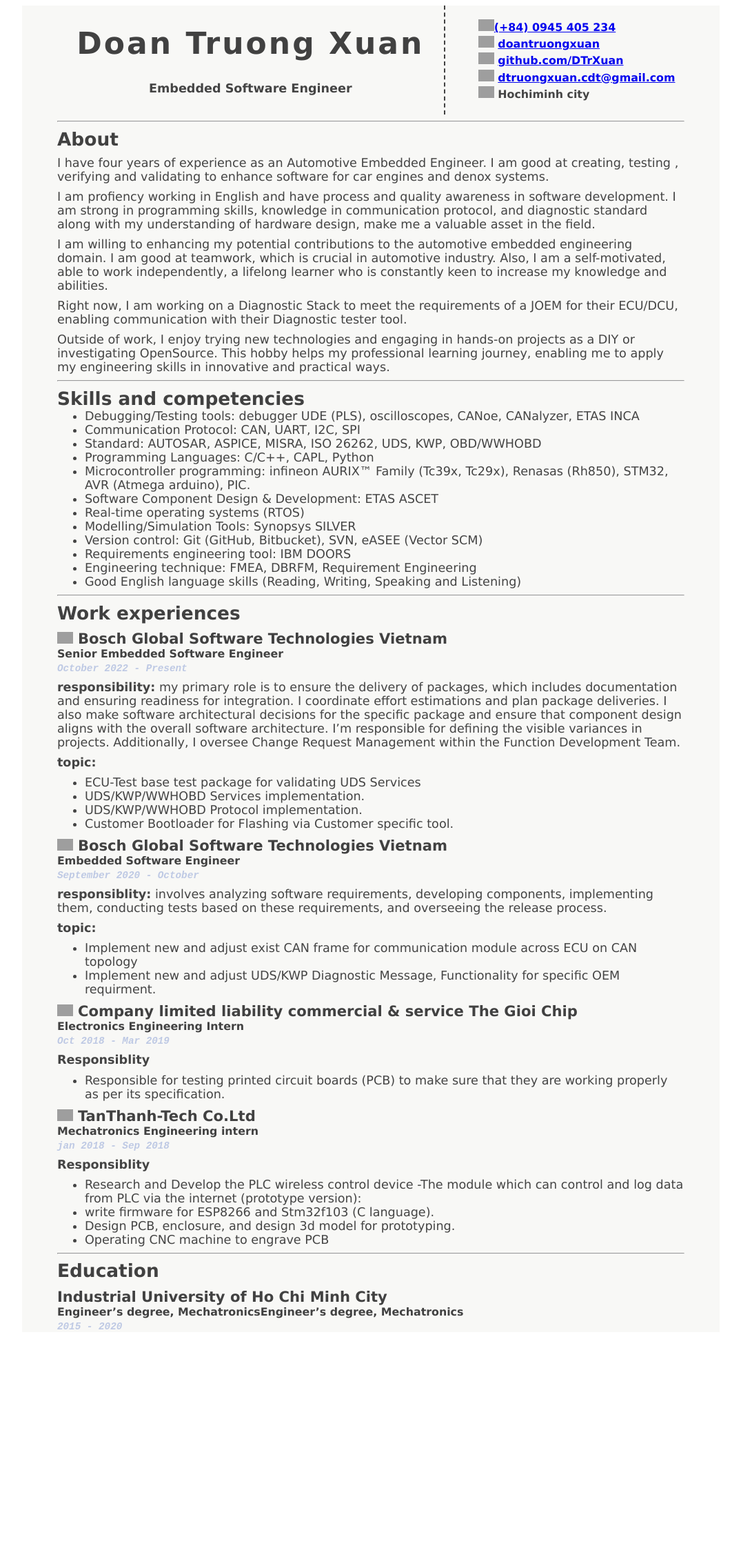
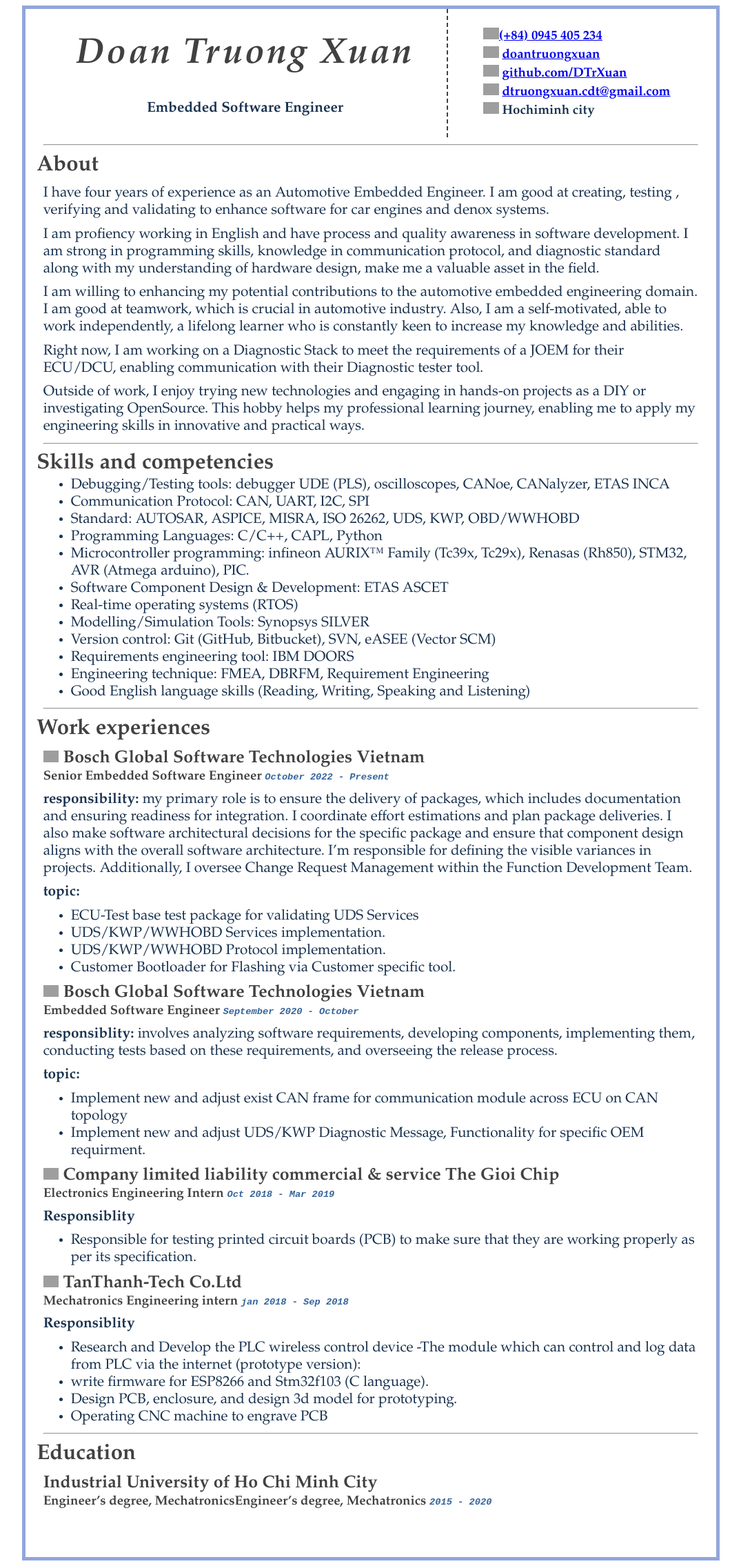
Before and after one commit to DTrXuan/my_cv, a Jekyll site: the page built from index.md, in a window 1280 px wide. Shown: the whole page at 69% size, without its empty margins (102-1177 px from the left). Built offline with Jekyll 4.4.1, drawn with Linux system fonts in a browser that asks for light colours; before the commit the page ends 1939 px from its top, so only the background shows below that; grey boxes are pictures that could not be loaded.

Commit message:
update cv

```diff
--- a/index.md
+++ b/index.md
@@ -2,6 +2,7 @@
   layout: cv
   title: Doan Truong Xuan's CV
 ---
+
 <div class="personalinfo">
   <div class="column" id="leftcol">
     <h1 class="name">Doan Truong Xuan</h1>
@@ -42,6 +43,7 @@ Outside of work, I enjoy trying new technologies and engaging in hands-on projec
 
 ## Skills and competencies
 
+
 - Debugging/Testing tools: debugger UDE (PLS), oscilloscopes, CANoe, CANalyzer, ETAS INCA
 - Communication Protocol: CAN, UART, I2C, SPI
 - Standard: AUTOSAR, ASPICE, MISRA, ISO 26262, UDS, KWP, OBD/WWHOBD
@@ -55,17 +57,14 @@ Outside of work, I enjoy trying new technologies and engaging in hands-on projec
 - Engineering technique: FMEA, DBRFM, Requirement Engineering
 - Good English language skills (Reading, Writing, Speaking and Listening)
 
+
 ---
-
 ## Work experiences
 
 {:.company}
 ### ![icon](https://upload.wikimedia.org/wikipedia/commons/thumb/1/16/Bosch-logo.svg/433px-Bosch-logo.svg.png) Bosch Global Software Technologies Vietnam
 
-
-#### Senior Embedded Software Engineer
-
-##### `October 2022 - Present`
+#### Senior Embedded Software Engineer `October 2022 - Present`
 
 **responsibility:** my primary role is to ensure the delivery of packages, which includes documentation and ensuring readiness for integration. I coordinate effort estimations and plan package deliveries. I also make software architectural decisions for the specific package and ensure that component design aligns with the overall software architecture. I'm responsible for defining the visible variances in projects. Additionally, I oversee Change Request Management within the Function Development Team.
 
@@ -79,10 +78,7 @@ Outside of work, I enjoy trying new technologies and engaging in hands-on projec
 {:.company}
 ### ![icon](https://upload.wikimedia.org/wikipedia/commons/thumb/1/16/Bosch-logo.svg/433px-Bosch-logo.svg.png) Bosch Global Software Technologies Vietnam
 
-
-#### Embedded Software Engineer
-
-##### `September 2020 - October`
+#### Embedded Software Engineer `September 2020 - October`
 
 **responsiblity:** involves analyzing software requirements, developing components, implementing them, conducting tests based on these requirements, and overseeing the release process.
 
@@ -95,9 +91,7 @@ Outside of work, I enjoy trying new technologies and engaging in hands-on projec
 ### ![icon](https://theme.hstatic.net/1000292825/1000385496/14/logo.png?v=168) Company limited liability commercial & service The Gioi Chip
 
 
-#### Electronics Engineering Intern
-
-##### `Oct 2018 - Mar 2019`
+#### Electronics Engineering Intern `Oct 2018 - Mar 2019`
 
 **Responsiblity**
 
@@ -107,9 +101,7 @@ Outside of work, I enjoy trying new technologies and engaging in hands-on projec
 ### ![icon](https://tanthanh-tech.vn/wp-content/uploads/2021/07/tech-logo-ko-nen-ngang-1.png) TanThanh-Tech Co.Ltd
 
 
-#### Mechatronics Engineering intern
-
-##### `jan 2018 - Sep 2018`
+#### Mechatronics Engineering intern `jan 2018 - Sep 2018`
 
 **Responsiblity**
 
@@ -125,8 +117,6 @@ Outside of work, I enjoy trying new technologies and engaging in hands-on projec
 {:.company}
 ### Industrial University of Ho Chi Minh City
 
-#### Engineer's degree, MechatronicsEngineer's degree, Mechatronics
-
-##### `2015 - 2020`
-
-[^1]: This is the footnote.
+#### Engineer's degree, MechatronicsEngineer's degree, Mechatronics `2015 - 2020`
+<br>
+<br>
--- a/media/minimalcv-print.css
+++ b/media/minimalcv-print.css
@@ -2,25 +2,20 @@
 .personalinfo { display: flex; align-items: center;}
 #leftcol {flex: 65%; border-right: 2px #414141; border-right-style: dashed; align-content: center;}
 #rightcol {flex: 35%; border-left: 2px #414141; margin-left: 5%;}
-h1 { font-size: 250%; align-content:center; transform: uppercase; letter-spacing: 3px; text-align: center;}
+h1 { font-size: 250%; align-content:center; transform: uppercase; letter-spacing: 3px; text-align: center; font-style: oblique;}
 h6#-embedded-software-engineer {font-size: 100%; text-align: center; margin-bottom: 5%;}
 h6 { font-size: 90%; align-content: center; align-items: center; text-align: left; margin: 1%;}
 
-/* global */
-body { font-family: Georgia; color: #444; font-family: Verdana; font-size: 60%;}
+/* global: alternative font Garamond Georgia*/
+body {color: #282828; font-family: Garamond; font-size: 95%; color: #19324f;}
 img[alt = "icon"]{max-height: 17px; height: 10%;}
-
-/* //-- header, body, footer -- */
-#hd { margin: 2.5em 10em 3em 0; padding-bottom: 1.5em; border-bottom: 10px solid #ccc }
-#hd h2 { text-transform: uppercase; letter-spacing: 2px; }
-#bd, #ft { margin-bottom: 2em; }
-div#main {background-color: #f8f8f6; margin-left: 10%;margin-right: 10%;}
-div#content {background-color: #f8f8f6; margin-left: 5%;margin-right: 5%;}
-code { font: normal normal;	font-size: 100%; font-style: italic; font-family: monospace; color: #bec9e4;}
+div#main {background-color: #ffffff;}
+div#content {background-color: #ffffff; border-style: solid; border-width: 1px; border-color: #92a6db; padding-inline: 2%;}
+code { font: normal normal;	font-size: 90%; font-style: italic; font-family: monospace; color: #34639a;}
 
 /* //-- core typography and style -- */
 /* body */
-h2 {font-size: 150%; margin: 0%; padding-left: -5%;}
+h2 {font-size: 150%; margin: 0%; padding-left: -5%; color:#0086b2 ; padding-left: 2%; margin-left: -3%;margin-right: -3%;}
 h3.company { font-size: 120%; margin-top: 1%; margin-bottom: 0; }
 h4 { font-size: 90%; margin: 0%; font-style: normal;}
 h1, h2, h3, h4 { color: #414141;}
--- a/media/minimalcv-screen.css
+++ b/media/minimalcv-screen.css
@@ -2,25 +2,20 @@
 .personalinfo { display: flex; align-items: center;}
 #leftcol {flex: 65%; border-right: 2px #414141; border-right-style: dashed; align-content: center;}
 #rightcol {flex: 35%; border-left: 2px #414141; margin-left: 5%;}
-h1 { font-size: 250%; align-content:center; transform: uppercase; letter-spacing: 3px; text-align: center;}
+h1 { font-size: 250%; align-content:center; transform: uppercase; letter-spacing: 3px; text-align: center; font-style: oblique;}
 h6#-embedded-software-engineer {font-size: 100%; text-align: center; margin-bottom: 5%;}
 h6 { font-size: 90%; align-content: center; align-items: center; text-align: left; margin: 1%;}
 
-/* global */
-body { font-family: Georgia; color: #444; font-family: Verdana; font-size: 110%;}
+/* global: alternative font Garamond Georgia*/
+body {color: #282828; font-family: Garamond; font-size: 130%; color: #19324f;}
 img[alt = "icon"]{max-height: 17px; height: 10%;}
-
-/* //-- header, body, footer -- */
-#hd { margin: 2.5em 10em 3em 0; padding-bottom: 1.5em; border-bottom: 10px solid #ccc }
-#hd h2 { text-transform: uppercase; letter-spacing: 2px; }
-#bd, #ft { margin-bottom: 2em; }
-div#main {background-color: #f8f8f6; margin-left: 10%;margin-right: 10%;}
-div#content {background-color: #f8f8f6; margin-left: 5%;margin-right: 5%;}
-code { font: normal normal;	font-size: 100%; font-style: italic; font-family: monospace; color: #bec9e4;}
+div#main {background-color: #ffffff;}
+div#content {background-color: #ffffff; border-style: solid; border-width: 5px; border-color: #92a6db; padding-inline: 2%; margin-left: 10%;margin-right: 10%;}
+code { font: normal normal;	font-size: 90%; font-style: italic; font-family: monospace; color: #34639a;}
 
 /* //-- core typography and style -- */
 /* body */
-h2 {font-size: 150%; margin: 0%; padding-left: -5%;}
+h2 {font-size: 150%; margin: 0%; padding-left: -5%; color:#0086b2 ; padding-left: 2%; margin-left: -3%;margin-right: -3%;}
 h3.company { font-size: 120%; margin-top: 1%; margin-bottom: 0; }
 h4 { font-size: 90%; margin: 0%; font-style: normal;}
 h1, h2, h3, h4 { color: #414141;}
```
